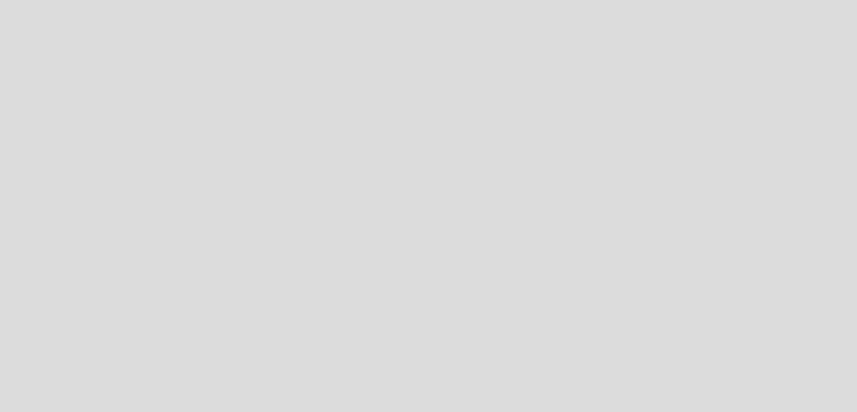
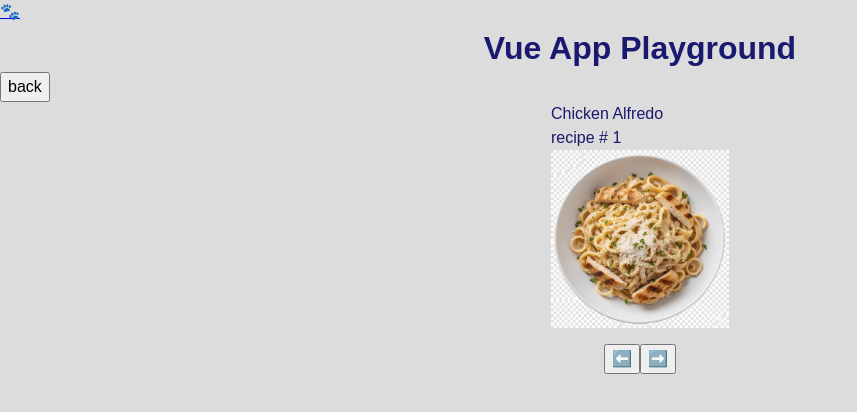
Before and after one commit to elbi3/vue-curriculum-project, a Vue app in the folder my-vue-app/: page /gallery/recipes/1 in a window 1280 px wide. Before the commit this address had no page. Shown: the top 412 px of the page, without its empty margins (0-857 px from the left). Built offline with nearby package versions, Linux system fonts and the light colour scheme; the HTML template or start-up script is replaced by a standard one; what @tanstack/vue-query would draw is missing.

Commit message:
Finish routing implementation and refactor of recipe gallery

```diff
--- a/my-vue-app/src/Gallery.vue
+++ b/my-vue-app/src/components/Recipes.vue
@@ -1,25 +1,29 @@
 <script setup lang="ts">
-import { ref } from "vue";
+import { ref, onMounted } from "vue";
+import { useRouter, useRoute } from "vue-router";
+import recipes from "@/data/recipeData.js";
 
-import recipes from "./data/recipeData.js"
+const router = useRouter();
+const route = useRoute();
 
-const currentRecipe = ref(0);
+//grab URL param if there, otherwise start at 0
+const currentRecipe = ref(Number(route.params.id) || 0);
 
-console.log("recipes array: ", recipes);
+function syncRoute() {
+    router.push({ name: "recipe", params: { id: currentRecipe.value }});
+};
 
 function next(){
-    if(currentRecipe.value === (recipes.length-1)) {
-        currentRecipe.value = 0;
-        return;
-    }
-    currentRecipe.value++;
+    const isLast = currentRecipe.value === recipes.length-1;
+    currentRecipe.value = isLast ? 0 : currentRecipe.value + 1;
+    syncRoute();
 };
 function previous(){
-    if(currentRecipe.value === 0) {
-        currentRecipe.value = recipes.length;
-    }
-    currentRecipe.value--;
+    const isFirst = currentRecipe.value === 0;
+    currentRecipe.value = isFirst ? recipes.length - 1 : currentRecipe.value - 1;
+    syncRoute();
 };
+
 </script>
 
 <template>
--- a/my-vue-app/src/views/Gallery.vue
+++ b/my-vue-app/src/views/Gallery.vue
@@ -1,5 +1,4 @@
 <script setup lang="ts">
-import Counter from '@/components/Counter.vue';
 import { RouterLink, RouterView } from 'vue-router';
 import BackButton from '@/components/BackButton.vue';
 </script>
```
Also changed, not shown: my-vue-app/src/App.vue (+1 -10 lines), my-vue-app/src/router/index.js (+7 -1 lines).
